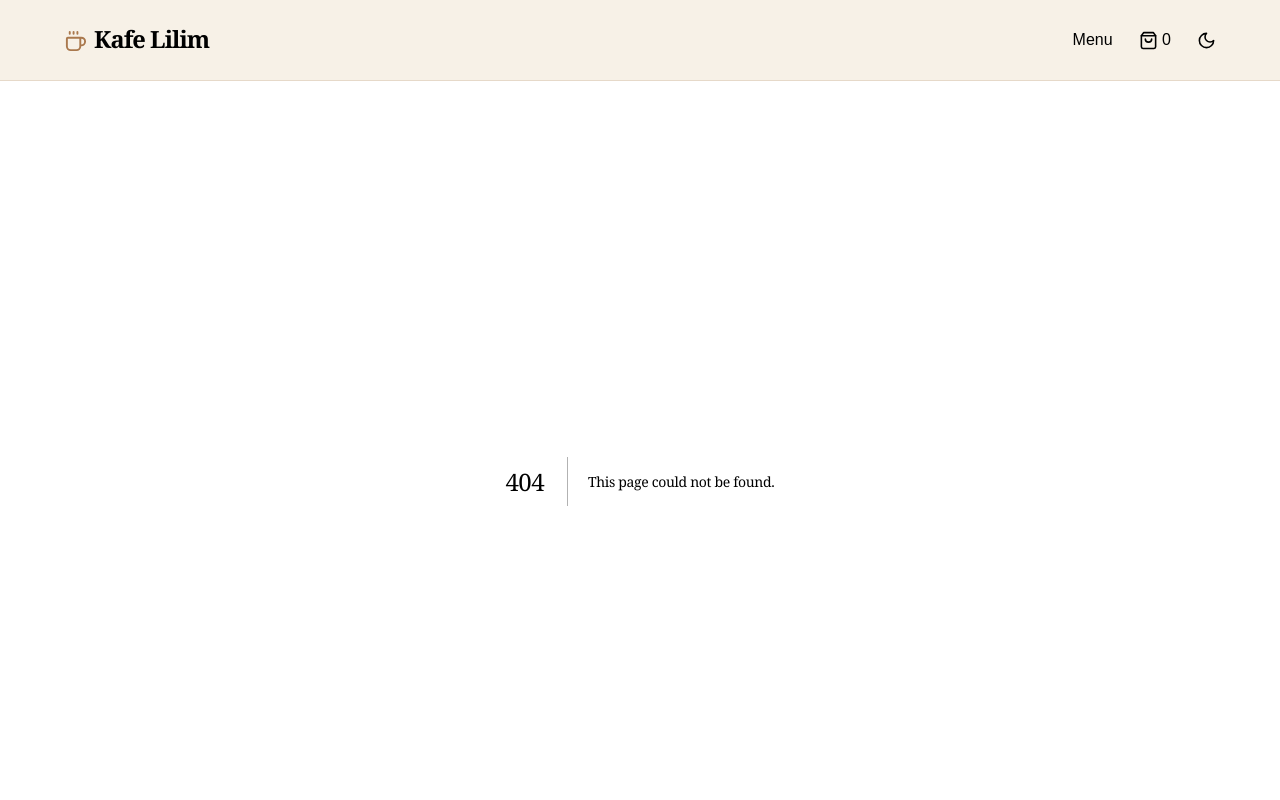
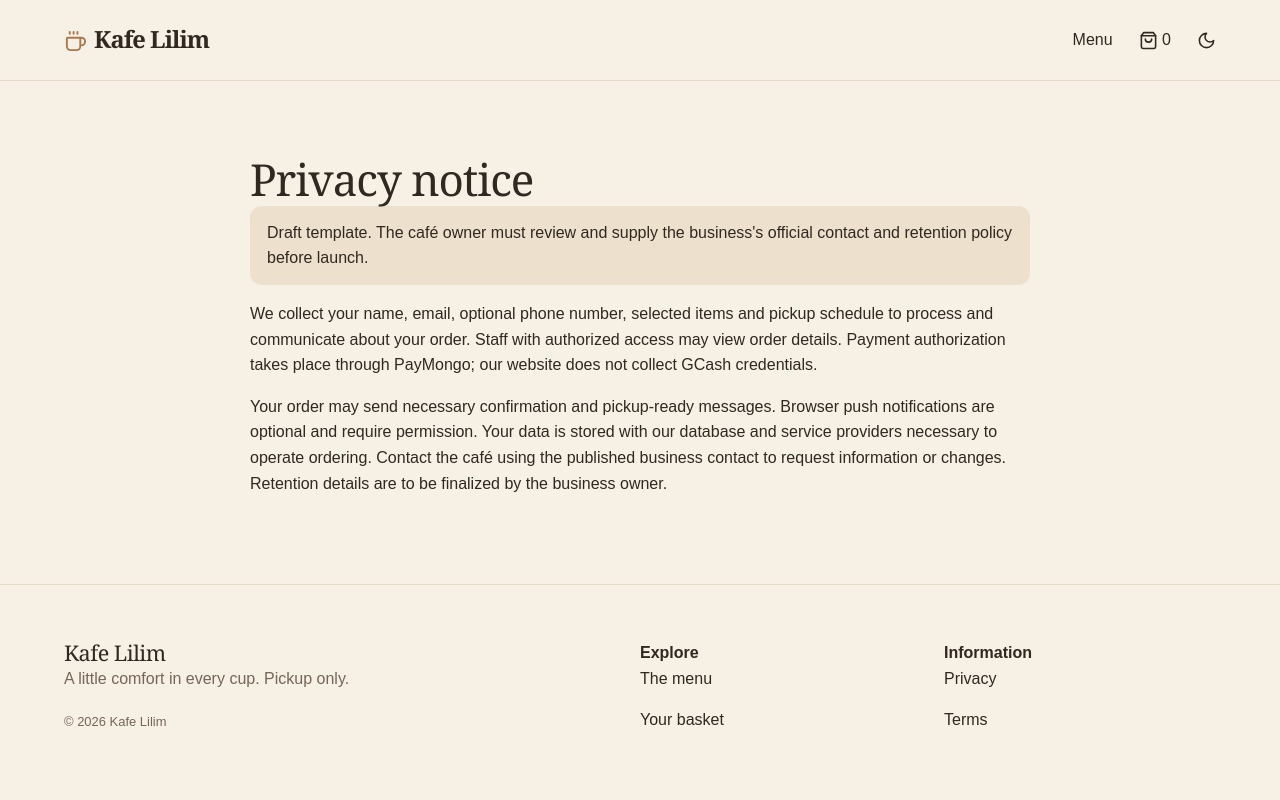
Before and after one commit to keishhhhh/kafe-lilim, a Next.js app: page /privacy in a window 1280 px wide. Before the commit this address had no page. Shown: the top 800 px of the page. Built offline with nearby package versions, Linux system fonts and the light colour scheme.

Commit message:
Create page.tsx

```diff
--- /dev/null
+++ b/app/privacy/page.tsx
@@ -0,0 +1,2 @@
+export const metadata={title:'Privacy notice (draft)'};
+export default function Page(){return <div className="narrow section"><h1 style={{fontSize:44}}>Privacy notice</h1><p className="notice">Draft template. The café owner must review and supply the business's official contact and retention policy before launch.</p><p>We collect your name, email, optional phone number, selected items and pickup schedule to process and communicate about your order. Staff with authorized access may view order details. Payment authorization takes place through PayMongo; our website does not collect GCash credentials.</p><p>Your order may send necessary confirmation and pickup-ready messages. Browser push notifications are optional and require permission. Your data is stored with our database and service providers necessary to operate ordering. Contact the café using the published business contact to request information or changes. Retention details are to be finalized by the business owner.</p></div>}
```
